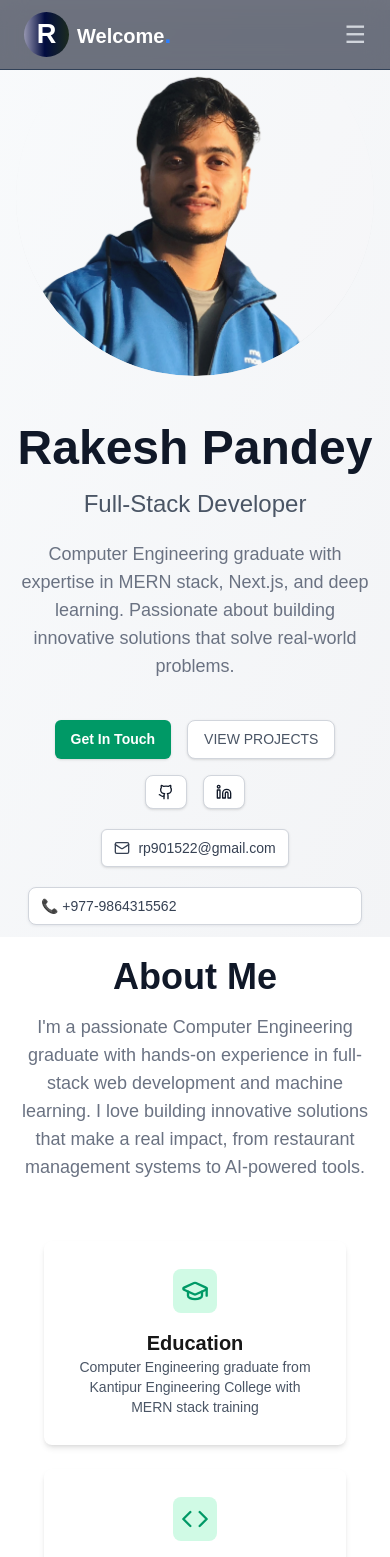
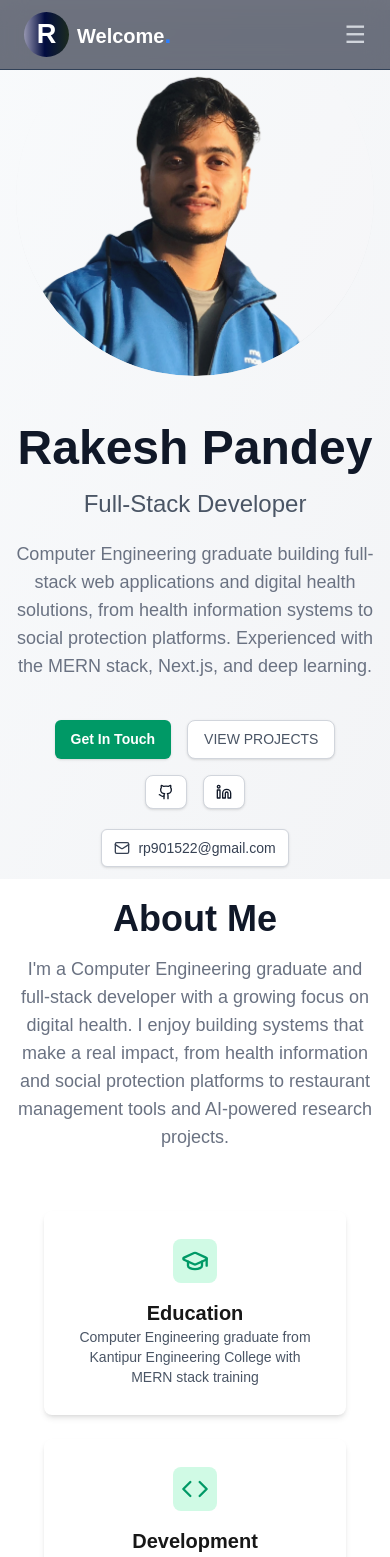
Before and after one commit to RakeshPandey0/portfolio, a Next.js app: page / in a window 390 px wide. Shown: the top 1557 px of the page. Built offline with nearby package versions, Linux system fonts and the light colour scheme.

Commit message:
feat: refresh content with digital health focus, new projects and skills, remove phone number

```diff
--- a/app/_components/About/page.jsx
+++ b/app/_components/About/page.jsx
@@ -2,16 +2,16 @@ import React from "react";
 import { highlights } from "@/app/assets/highlights";
 const page = () => {
   return (
-    <section id="about" className="py-20 px-4 bg-white">
+    <section id="about-me" className="py-20 px-4 bg-white">
       <div className="max-w-6xl mx-auto">
         <h2 className="flex justify-center text-4xl font-bold text-gray-900 mb-4">
           About Me
         </h2>
         <p className="text-center text-lg text-gray-500 max-w-3xl mx-auto mb-8 mt-3">
-          I'm a passionate Computer Engineering graduate with hands-on
-          experience in full-stack web development and machine learning. I love
-          building innovative solutions that make a real impact, from restaurant
-          management systems to AI-powered tools.
+          I&apos;m a Computer Engineering graduate and full-stack developer with a
+          growing focus on digital health. I enjoy building systems that make a
+          real impact, from health information and social protection platforms
+          to restaurant management tools and AI-powered research projects.
         </p>
       </div>
       <div className="grid grid-cols-1 md:grid-cols-2 lg:grid-cols-4 gap-2 mx-auto max-w-6xl p-5">
--- a/app/_components/Contact/Info.jsx
+++ b/app/_components/Contact/Info.jsx
@@ -1,5 +1,5 @@
 import React from "react";
-import { Mail, Phone, MapPin } from "lucide-react";
+import { Mail, MapPin } from "lucide-react";
 const Info = () => {
   return (
     <div
@@ -21,17 +21,6 @@ const Info = () => {
           </div>
         </div>
 
-        {/* Phone */}
-        <div className="flex flex-row items-center gap-4">
-          <div className="flex justify-center items-center bg-emerald-100 text-green-500 p-3 rounded-lg flex-shrink-0">
-            <Phone size={20} />
-          </div>
-          <div className="flex flex-col">
-            <p className="text-gray-500">Phone</p>
-            <p className="font-semibold text-gray-900">+977-9864315562</p>
-          </div>
-        </div>
-
         {/* Location */}
         <div className="flex flex-row items-center gap-4">
           <div className="flex justify-center items-center bg-emerald-100 text-green-500 p-3 rounded-lg flex-shrink-0">
--- a/app/_components/Hero/page.jsx
+++ b/app/_components/Hero/page.jsx
@@ -37,9 +37,10 @@ export default function page() {
             Full-Stack Developer
           </h2>
           <p className="text-lg text-gray-500 mb-8 mt-3">
-            Computer Engineering graduate with expertise in MERN stack, Next.js,
-            and deep learning. Passionate about building innovative solutions
-            that solve real-world problems.
+            Computer Engineering graduate building full-stack web applications
+            and digital health solutions, from health information systems to
+            social protection platforms. Experienced with the MERN stack,
+            Next.js, and deep learning.
           </p>
           <div className="flex flex-wrap justify-center lg:justify-start gap-4 m-1 p-2">
             <a
@@ -77,9 +78,6 @@ export default function page() {
             <div>
               <Email email={"rp901522@gmail.com"} />
             </div>
-            <div className="flex items-center gap-2 text-sm border-1 border-gray-300 py-2 px-3 rounded-lg text-gray-700 shadow-sm shadow-gray-200 bg-white">
-              📞 +977-9864315562
-            </div>
           </div>
         </div>
       </div>
--- a/app/_components/Project/page.jsx
+++ b/app/_components/Project/page.jsx
@@ -7,7 +7,7 @@ import { projects } from "@/app/assets/projects";
 const page = () => {
   return (
     <section
-      id="project"
+      id="project-list"
       // Adjusted padding for better responsiveness
       className="py-16 px-4 bg-gradient-to-br from-slate-50 to-gray-100"
     >
@@ -89,7 +89,8 @@ const page = () => {
                     <GitIcon className="size-4" />
                     Code
                   </a>
-                  {/* Demo Button - Cleaned up classes */}
+                  {/* Demo Button - only for projects with a live demo */}
+                  {project.demo && (
                     <a
                       href={project.demo}
                       target="_blank"
@@ -99,6 +100,7 @@ const page = () => {
                       <Link2Icon className="size-4" />
                       Demo
                     </a>
+                  )}
                 </div>
               </div>
             );
--- a/app/_components/ui/Mobile.jsx
+++ /dev/null
@@ -1,17 +0,0 @@
-import React from "react";
-import { Phone } from "lucide-react";
-
-const Mobile = ({ phone }) => {
-  return (
-    <a
-      href={`tel:${phone}`}
-      className="inline-flex items-center gap-2 px-3 py-2 bg-white rounded-md border border-gray-300 shadow-sm text-gray-700 hover:bg-gray-100 transition duration-200"
-      aria-label={`Call ${phone}`}
-    >
-      <Phone className="size-4 flex-shrink-0" />
-      <span className="text-sm font-medium">{phone}</span>
-    </a>
-  );
-};
-
-export default Mobile;
--- a/app/assets/highlights.js
+++ b/app/assets/highlights.js
@@ -11,7 +11,7 @@ export const highlights = [
       icon: Code,
       title: "Development",
       description:
-        "Full-stack web development with modern technologies like Next.js, React, and Node.js",
+        "Full-stack web and digital health systems built with Next.js, React, and Node.js",
     },
     {
       icon: Brain,
--- a/app/assets/projects.js
+++ b/app/assets/projects.js
@@ -1,12 +1,39 @@
-import { Utensils, Link, FileText, Book } from "lucide-react";
+import { Utensils, Link, FileText, Book, Server, Bot, Newspaper } from "lucide-react";
 
 export const projects = [
+    {
+      title: "Blog Platform API",
+      description:
+        "RESTful backend for a blogging platform with user authentication, blog management, and comments, built with Node.js, Express, and MongoDB.",
+      icon: Server,
+      technologies: ["Node.js", "Express", "MongoDB", "JWT"],
+      highlights: [
+        "JWT-based signup and login",
+        "CRUD for blogs and comments",
+        "Protected routes for write actions",
+      ],
+      github: "https://github.com/RakeshPandey0/Blog-Platform-API",
+      demo: "https://blog-platform-api-production.up.railway.app",
+    },
+    {
+      title: "KEC Computer Club Discord Bot",
+      description:
+        "Discord bot for the KEC Computer Club community server. Led its development for Kantoberfest.",
+      icon: Bot,
+      technologies: ["Node.js", "Discord.js", "Gemini API", "Docker"],
+      highlights: [
+        "Slash commands for utility and server stats",
+        "Scrapes upcoming and past club events",
+        "AI image generation with Gemini",
+      ],
+      github: "https://github.com/computerclubkec/discord-bot",
+    },
     {
       title: "Minechant",
       description:
         "A web application that calculates the optimal enchantment order for Minecraft items.",
       icon: Book,
-      technologies: ["Next,js", "Redux Toolkit", "GROQ", "TailwindCSS"],
+      technologies: ["Next.js", "Redux Toolkit", "GROQ", "TailwindCSS"],
       highlights: [
         "Item based enchantment selection.",
         "Item, enchantment and enchantment order state stored using Redux.",
@@ -45,4 +72,17 @@ export const projects = [
       github: "https://github.com/RakeshPandey0/Postly",
       demo: "https://postly-qgtq.onrender.com/",
     },
+    {
+      title: "News Scraper",
+      description:
+        "Modular Python web scraper for Nepali news portals, with a dedicated scraper module for each website.",
+      icon: Newspaper,
+      technologies: ["Python", "Requests", "BeautifulSoup"],
+      highlights: [
+        "Per-site scraper modules",
+        "JSON-based website configuration",
+        "Command-line interface",
+      ],
+      github: "https://github.com/RakeshPandey0/News_Scraper",
+    },
   ];
--- a/app/assets/technicalSkills.js
+++ b/app/assets/technicalSkills.js
@@ -24,7 +24,9 @@ export const technicalSkills = [
       "REST APIs",
       "JWT Authentication",
       "Tailwind CSS",
+      "Bootstrap",
       "Redux",
+      "Firebase",
     ],
   },
   {
@@ -40,12 +42,13 @@ export const technicalSkills = [
       "Seaborn",
       "Neural Networks",
       "Genetic Algorithms",
+      "OpenCV",
     ],
   },
   {
     icon: Database,
     title: "Databases",
-    skills: ["MongoDB", "MySQL", "Mongoose"],
+    skills: ["MongoDB", "MySQL", "SQLite", "SQL", "Mongoose"],
   },
   {
     icon: Wrench,
@@ -58,6 +61,7 @@ export const technicalSkills = [
       "Jupyter Notebook",
       "Google Colab",
       "Postman",
+      "Linux",
     ],
   },
   {
--- a/app/layout.js
+++ b/app/layout.js
@@ -14,8 +14,9 @@ const geistMono = Geist_Mono({
 });
 
 export const metadata = {
-  title: "Rakesh Pandey",
-  description: "Rakesh Pandey",
+  title: "Rakesh Pandey | Full-Stack Developer",
+  description:
+    "Portfolio of Rakesh Pandey, a Computer Engineer and full-stack developer from Kathmandu, Nepal, working on web applications, digital health, and machine learning.",
 };
 
 export default function RootLayout({ children }) {
```
Lines whose indentation alone changed are shown as unchanged.
